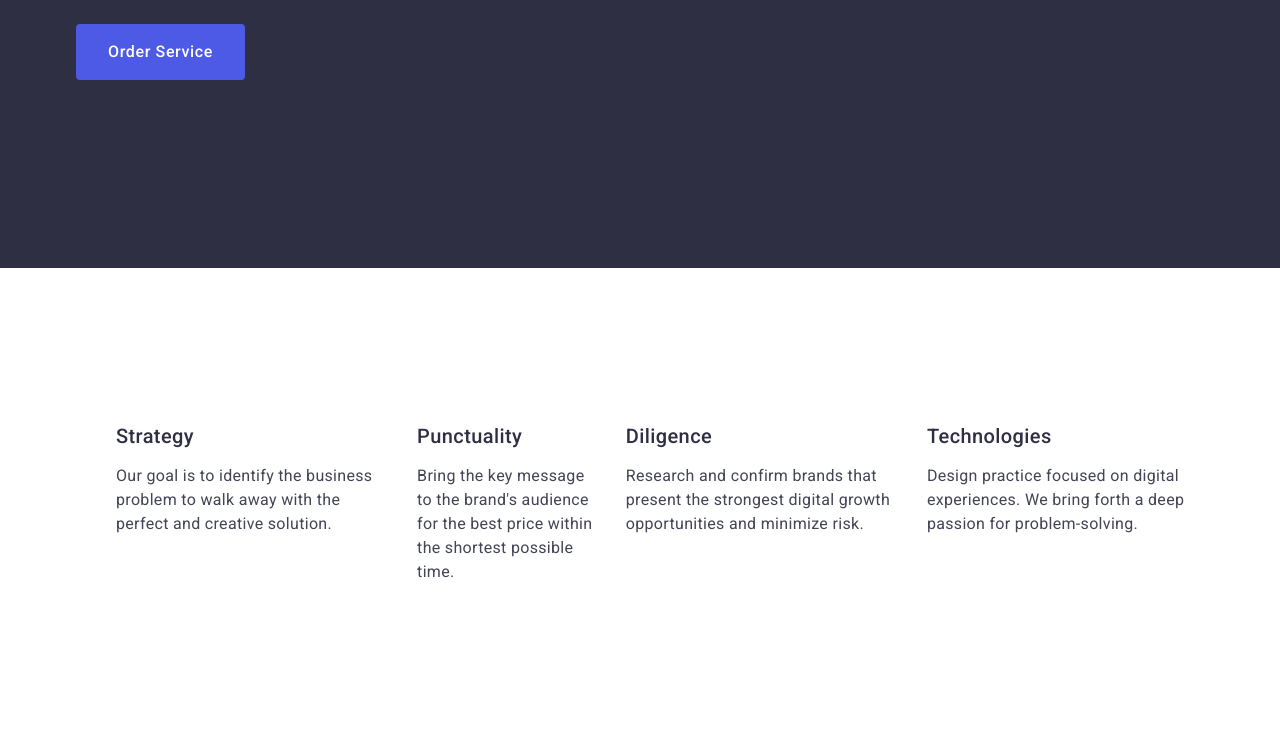
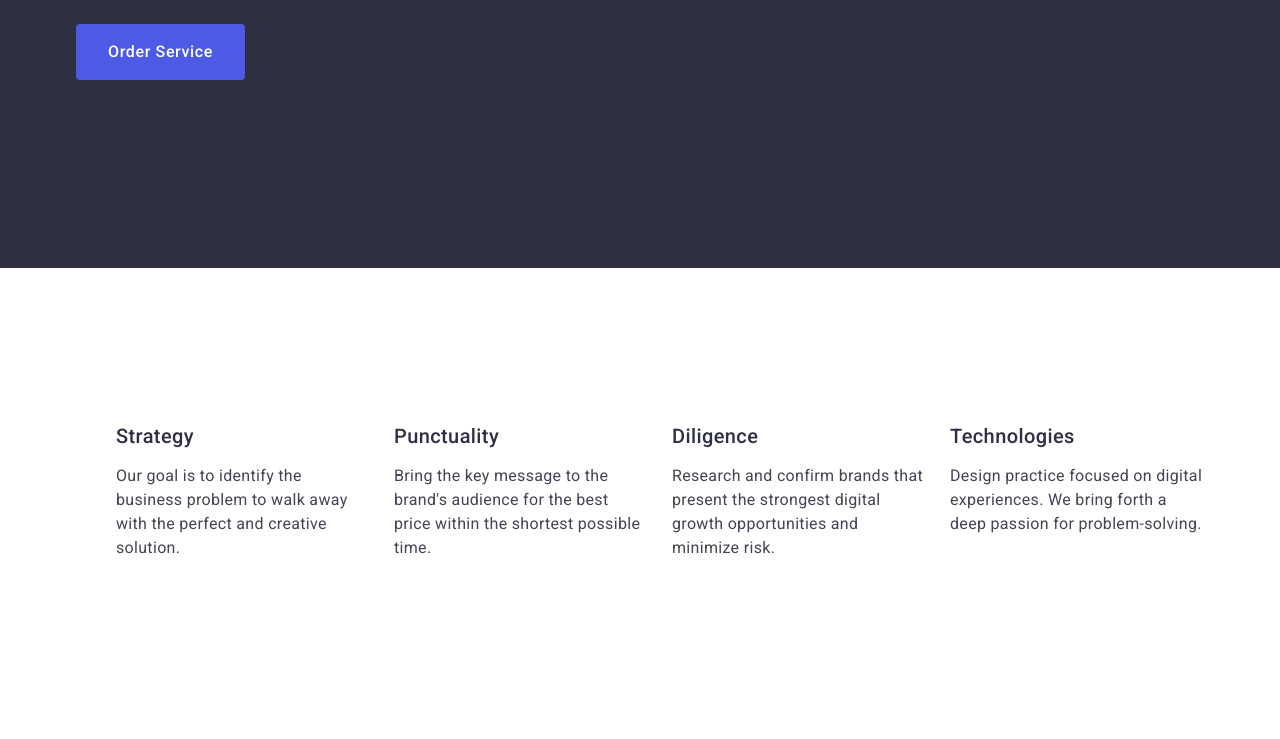
Before and after one commit to Xeothix/goit-markup-hw-03, a plain HTML site: page index.html in a window 1280 px wide. Shown: the part 434-1173 px from the top of the page. Drawn offline with nearby package versions, Linux system fonts and the light colour scheme.

Commit message:
update
one-list-element

```diff
--- a/CSS/modern-normalize.min.css
+++ b/CSS/modern-normalize.min.css
@@ -92,8 +92,7 @@ img {
 }
 
 .one-list-element {
-    width: 100%;
-    min-width: 264px;
+    width: calc((100% - 72px) / 4)
 }
 
 .one-title-element {
--- a/index.html
+++ b/index.html
@@ -71,7 +71,7 @@
                         <h3 class="h-three-sections one-title-element">Strategy</h3>
                         <p class="p-sections">Our goal is to identify the business problem to walk away with the perfect and creative solution. </p>
                     </li>
-                    <li>
+                    <li class="one-list-element">
                         <h3 class="h-three-sections  one-title-element">Punctuality</h3>
                         <p class="p-sections">Bring the key message to the brand's audience for the best price within the shortest possible time.</p>
                     </li>
```
